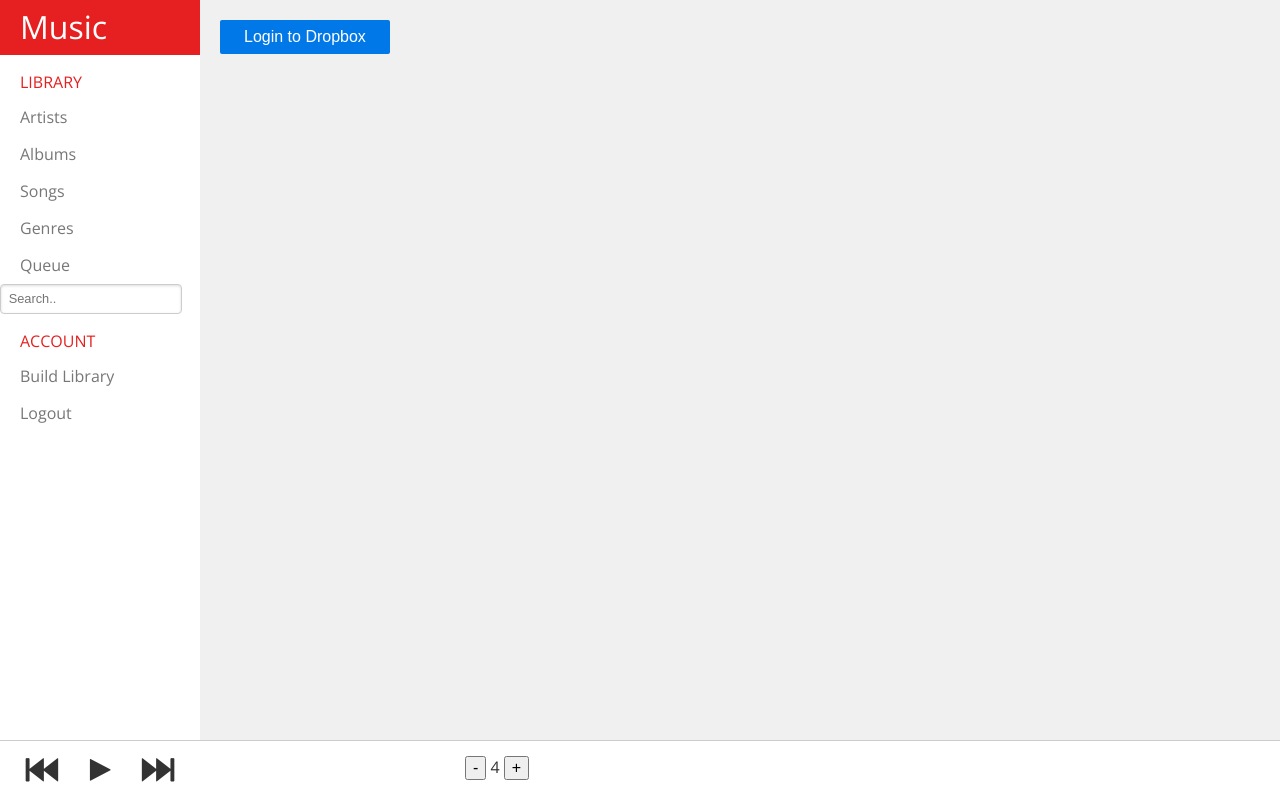
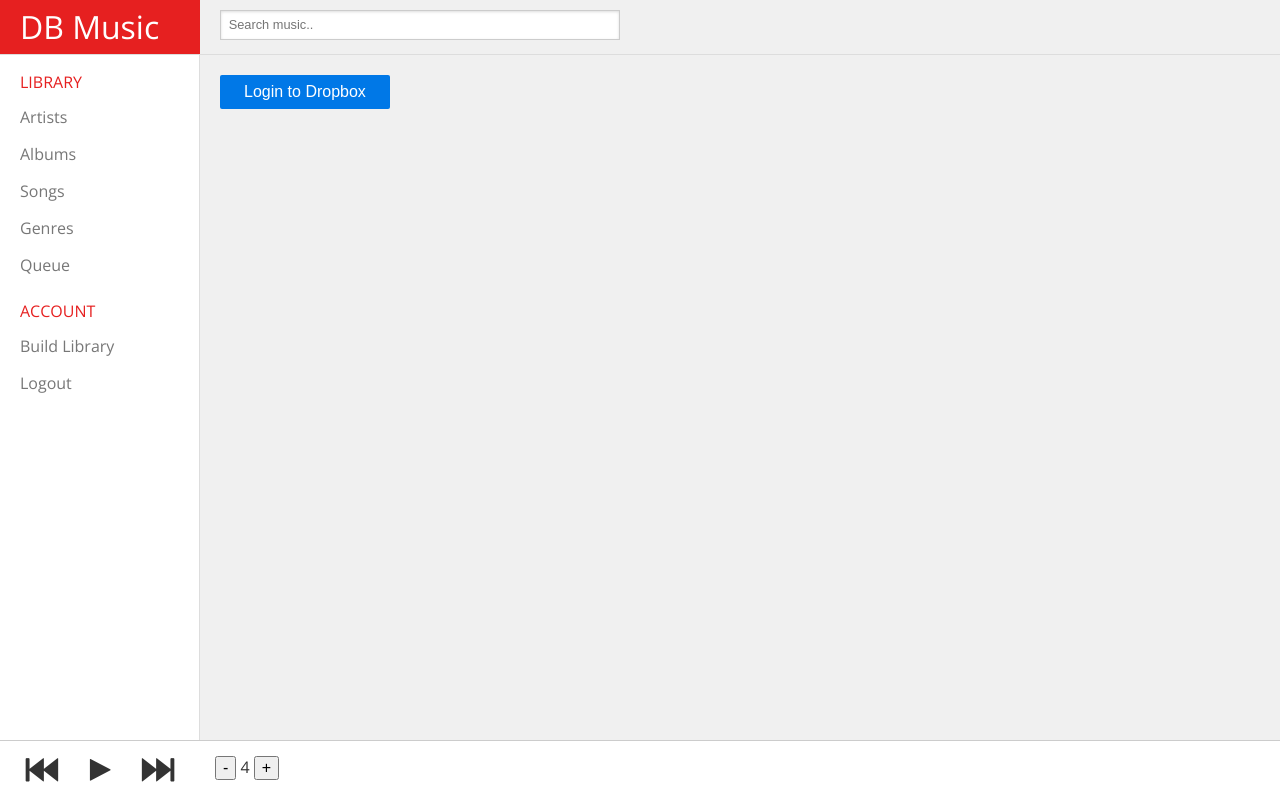
Before and after one commit to venkatagiri/MusicBox, a plain HTML site: page index.html in a window 1280 px wide. Drawn offline with nearby package versions, Linux system fonts and the light colour scheme.

Commit message:
'DB Music'. Yeahgit statusgit status Also made search better.

```diff
--- a/css/style.css
+++ b/css/style.css
@@ -1,6 +1,7 @@
 body {
   font-family: 'Open Sans', sans-serif;
   color: #333;
+  background: #f0f0f0;
   -webkit-user-select: none;
 }
 body.loading::after {
@@ -20,12 +21,13 @@ a {
 
 /* Header */
 header {
-  height: 55px;
+  height: 54px;
+  border-bottom: 1px solid #ddd;
 }
 h1 {
-  display: inline-block;
+  float: left;
   width: 160px;
-  height: 45px;
+  height: 44px;
   margin: 0;
   padding: 5px 20px;
   color: #fff;
@@ -40,15 +42,24 @@ h3 {
   font-weight: normal;
 }
 
+.search-form {
+  padding: 10px 0 0 220px;
+}
+.search-form input {
+  max-width: 400px;
+  border-radius: 0 !important;
+}
+
 /* Navigation */
 #nav {
   position: fixed;
   top: 55px;
   left: 0;
   bottom: 60px;
-  width: 200px;
+  width: 199px;
   background: #fff;
   border: 0;
+  border-right: 1px solid #ddd;
   text-align: left;
 }
 #nav a {
@@ -68,12 +79,11 @@ h3 {
 /* Main Content */
 .content {
   position: fixed;
-  top: 0;
+  top: 55px;
   left: 200px;
   bottom: 60px;
   right: 0;
   padding: 20px;
-  background: #f0f0f0;
   overflow: auto;
 }
 
--- a/index.html
+++ b/index.html
@@ -2,7 +2,7 @@
 <html data-ng-app="app">
 <head>
   <meta charset=utf-8 />
-  <title>DB Player</title>
+  <title>DB Music</title>
   <link rel="stylesheet" href="css/pure-min.css">
   <link href='https://fonts.googleapis.com/css?family=Open+Sans' rel='stylesheet' type='text/css'>
   <link rel="stylesheet" href="css/style.css" />
@@ -10,7 +10,10 @@
 </head>
 <body class="loading" data-ng-controller="MainCtrl">
   <header>
-    <h1 class="brand-title">Music</h1>
+    <h1 class="brand-title">DB Music</h1>
+    <form class="pure-form search-form" data-ng-submit="search()">
+      <input class="pure-input-2-3" type="text" placeholder="Search music.." data-ng-model="query" data-ng-trim="false" />
+    </form>
   </header>
 
   <nav class="pure-menu pure-menu-open" id="nav">
@@ -21,11 +24,6 @@
       <li><a href="#/songs">Songs</a></li>
       <li><a href="#/genres">Genres</a></li>
       <li><a href="#/queue">Queue</a></li>
-      <li>
-        <form class="pure-form" data-ng-submit="search()">
-          <input type="text" placeholder="Search.." data-ng-model="query" data-ng-trim="false" />
-        </form>
-      </li>
       <li><span class="pure-menu-heading">Account</span></li>
       <li><a href="#/build">Build Library</a></li>
       <li><a href="#/logout">Logout</a></li>
@@ -38,21 +36,21 @@
   <div class="player" data-ng-controller="PlayerCtrl">
     <audio src="{{src}}" autoplay></audio>
 
+    <div class="progress" style="width: {{progress}}%"></div>
     <div class="controls">
       <button data-ng-click="prev()" class="ctrl-btn ctrl-btn-prev"></button>
       <button data-ng-click="play()" data-ng-show="!playing" class="ctrl-btn ctrl-btn-play"></button>
       <button data-ng-click="pause()" data-ng-show="playing" class="ctrl-btn ctrl-btn-pause"></button>
       <button data-ng-click="next()" class="ctrl-btn ctrl-btn-next"></button>
     </div>
-    <div class="current-song">
-      <div data-col="name">{{song.get("name")}}</div>
-      <div data-col="artist">{{song.get("artist")}}</div>
-    </div>
-    <div class="progress" style="width: {{progress}}%"></div>
     <div class="volume">
       <button data-ng-click="changeVolume(-1)">-</button>
       <span>{{volume}}</span>
       <button data-ng-click="changeVolume(+1)">+</button>
+    </div>
+    <div class="current-song">
+      <div data-col="name">{{song.get("name")}}</div>
+      <div data-col="artist">{{song.get("artist")}}</div>
     </div>
   </div>
 
--- a/js/app.js
+++ b/js/app.js
@@ -242,7 +242,7 @@ app.service("playlist", function($rootScope) {
 
   return {
     add: function(songs, index) {
-      console.log("Adding", songs.length, "songs!");
+      console.log("Adding", songs.length, "songs to the playlist!");
       _songs = _songs.concat(songs);
       if(index > -1) this.play(index);
     },
@@ -288,9 +288,17 @@ app.controller("MainCtrl", function($scope, $location, $route, dropbox) {
     $location.path("/login");
   }
 
+  $scope.query = "";
   $scope.search = function() {
     $location.path("/search/"+$scope.query);
   };
+  $scope.$on('$routeChangeSuccess', function(e, current, previous) {
+    if(current.loadedTemplateUrl === "SearchView") {
+      $scope.query = current.params.query;
+    } else {
+      $scope.query = "";
+    }
+  });
 });
 app.controller("LoginCtrl", function($scope, $location, dropbox) {
   $scope.login = function() {
```
